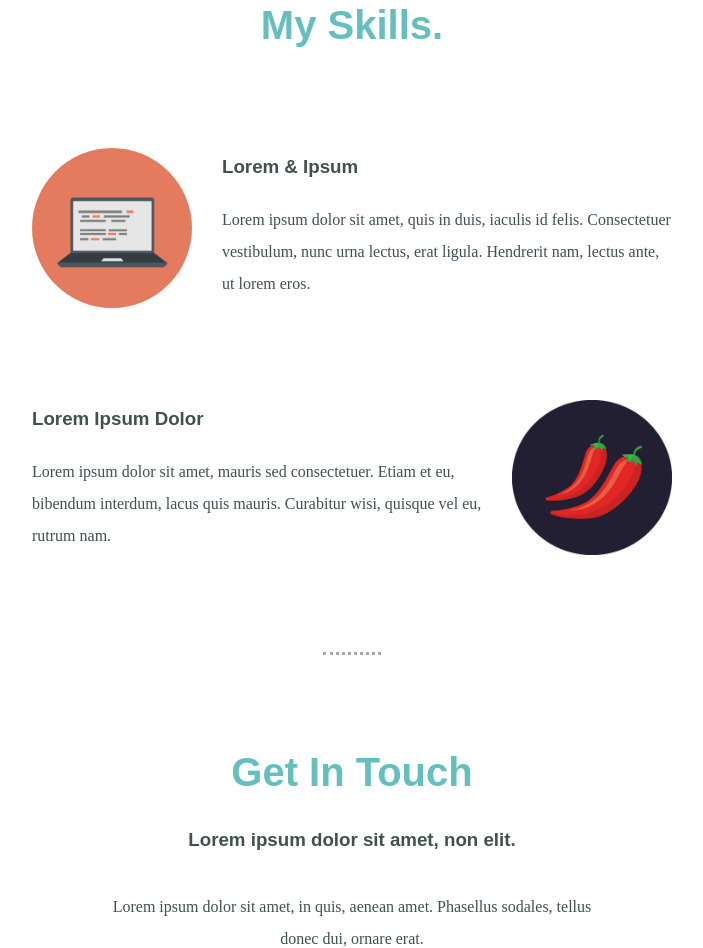
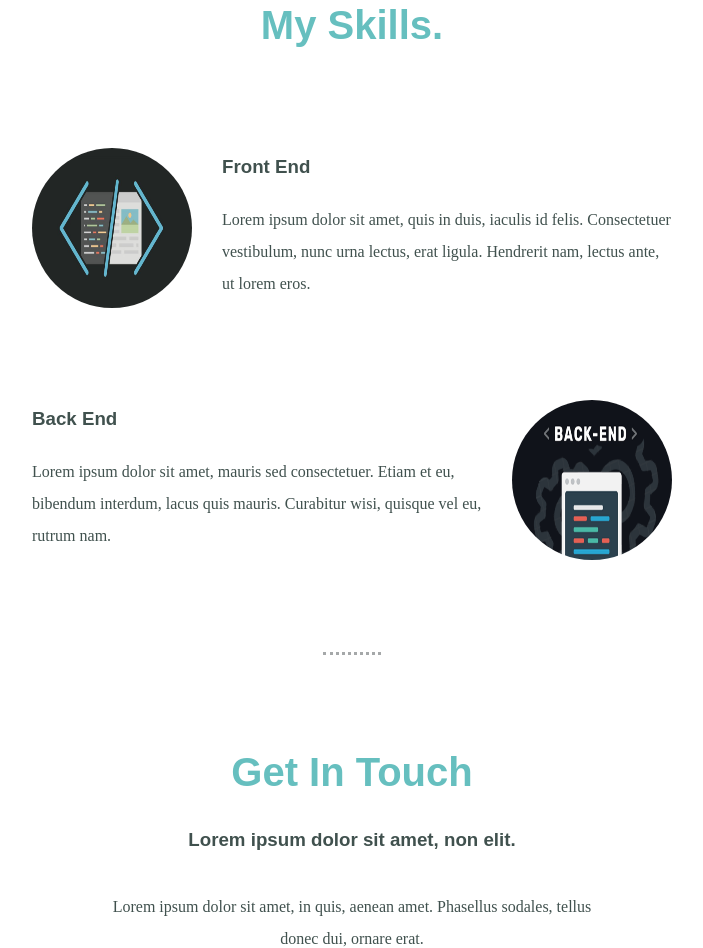
Before and after one commit to Hasibull/Simple-portfolio, a plain HTML site: page index.html in a window 1280 px wide. Shown: the part 1315-2263 px from the top of the page, without its empty margins (288-991 px from the left). Drawn offline with Linux system fonts and the light colour scheme.

Commit message:
editing skills

```diff
--- a/css/styles.css
+++ b/css/styles.css
@@ -65,13 +65,16 @@ h3 {
 
 .computer-img {
     border-radius: 50%;
-    width: 25%;
+    width: 160px;
+    height: 160px;
     float: left;
     margin-right: 30px;
 }
 
 .chillies-img {
-    width: 25%;
+    border-radius: 50%;
+    width: 160px;
+    height: 160px;
     float: right;
     margin-left: 30px;
 }
--- a/index.html
+++ b/index.html
@@ -31,13 +31,13 @@
         <div class="skills">
           <h2>My Skills.</h2>
           <div class="skill-row">
-            <img class="computer-img" src="images/computer.png" alt="">
-            <h3>Lorem & Ipsum</h3>
+            <img class="computer-img" src="images/front-end.jpg" alt="">
+            <h3>Front End</h3>
             <p>Lorem ipsum dolor sit amet, quis in duis, iaculis id felis. Consectetuer vestibulum, nunc urna lectus, erat ligula. Hendrerit nam, lectus ante, ut lorem eros.</p>
           </div>
           <div class="skill-row">
-            <img class="chillies-img" src="images/chillies.png" alt="">
-            <h3>Lorem Ipsum Dolor</h3>
+            <img class="chillies-img" src="images/back-end.png" alt="">
+            <h3>Back End</h3>
             <p>Lorem ipsum dolor sit amet, mauris sed consectetuer. Etiam et eu, bibendum interdum, lacus quis mauris. Curabitur wisi, quisque vel eu, rutrum nam.</p>
           </div>
         </div>
```
Also changed, not shown: images/back-end.png (added), images/front-end.jpg (added).
